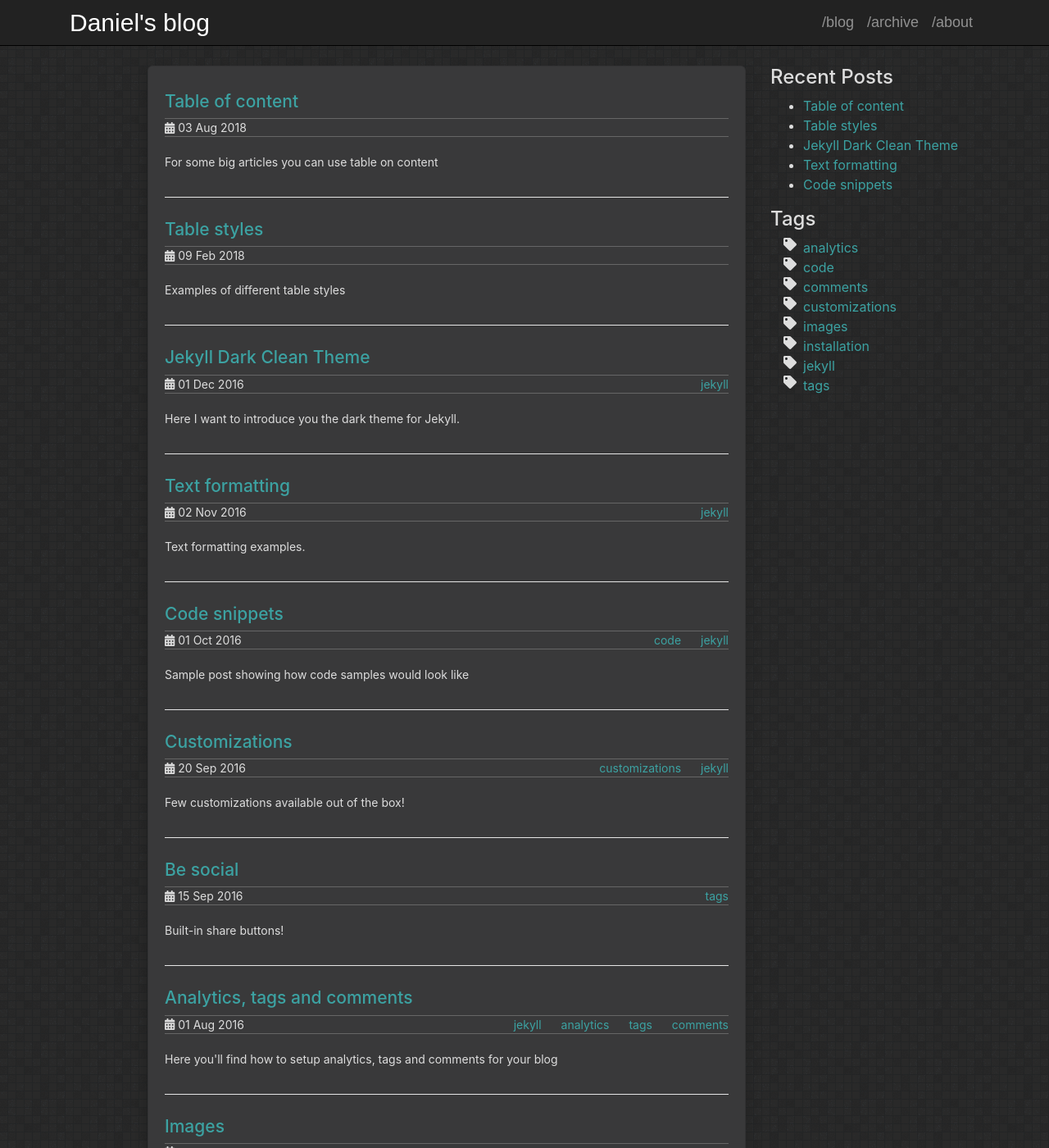
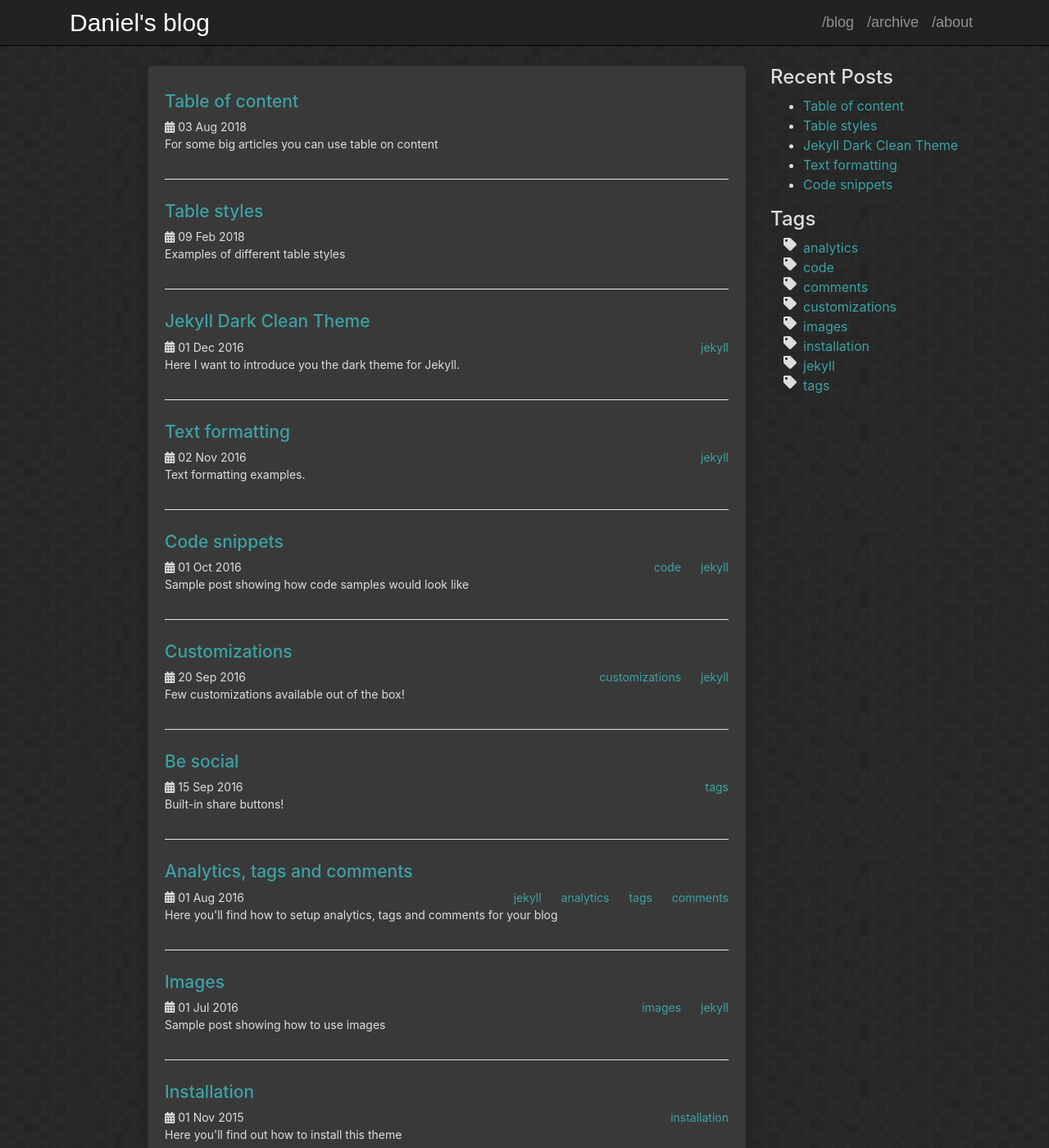
Before and after one commit to danieldavidson/danieldavidson.github.io, a Jekyll site: the page built from index.html, in a window 1280 px wide and 1400 px high. Shown: the whole window at 82% size. Built offline with Jekyll 4.4.1, drawn with Linux system fonts in a browser that asks for light colours.

Commit message:
Update theme.scss

```diff
--- a/assets/css/theme.scss
+++ b/assets/css/theme.scss
@@ -165,11 +165,11 @@ h2.post-title {
   text-align: left;
 }
 div.post-meta {
-  z-index: 1;
+  /*z-index: 1;
   border-width: 1px 0;
   border-color: #666666;
   border-style: solid;
-  margin: 0 0 20px;
+  margin: 0 0 20px;*/
   ul {
     display: inline;
     padding-left: 0;
```
